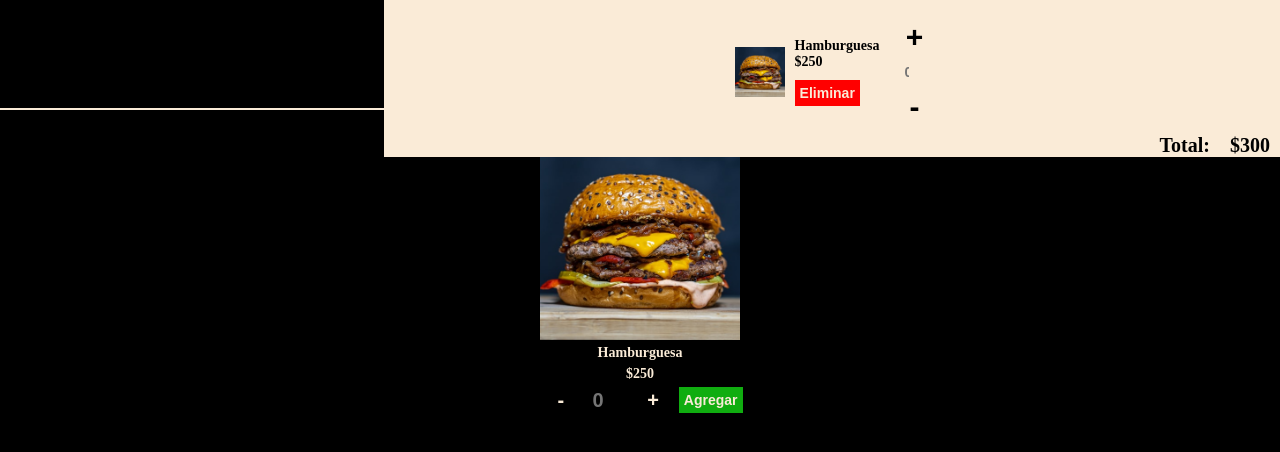
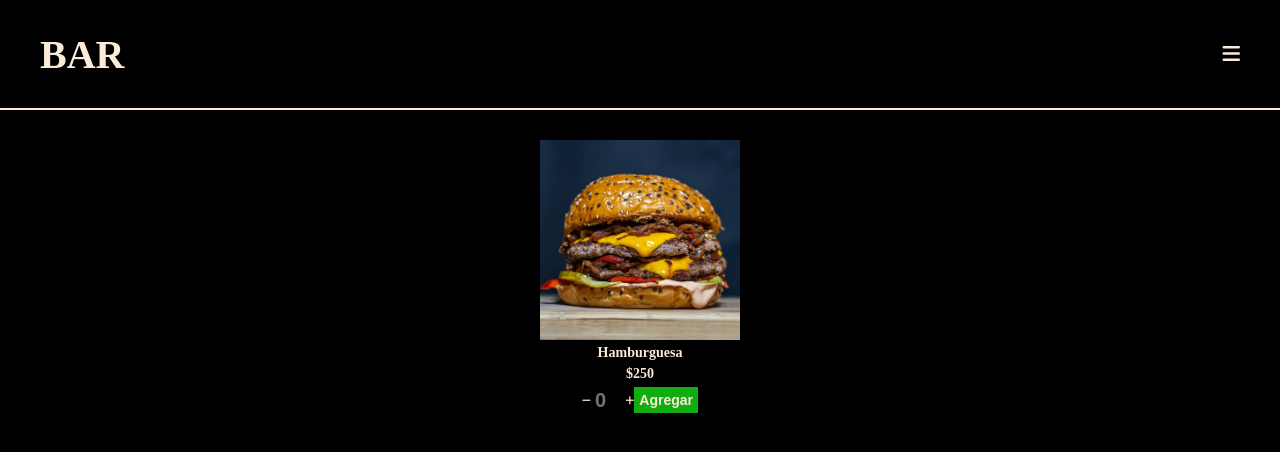
Before and after one commit to joacobruu/MenuBar_Bru, a website: page index.html in a window 1280 px wide. Drawn offline with Linux system fonts and the light colour scheme.

Commit message:
toggle menu

```diff
--- a/index.html
+++ b/index.html
@@ -5,15 +5,15 @@
   <meta http-equiv="X-UA-Compatible" content="IE=edge">
   <meta name="viewport" content="width=device-width, initial-scale=1.0">
   <link rel="stylesheet" href="./css/style.css">
+  <script src="https://kit.fontawesome.com/814e32014e.js"></script>
   <title>Document</title>
 </head>
 <body>
   <header class="header">
     <h1>BAR</h1>
-    <ul>
-      <li class="header_links"><a href="index.html">Menu</a></li>
-      <li class="header_links"><a href="./pages/pedido.html">Pedido</a></li>
-    </ul>
+    <label for="" id="open" onclick="togglePedidos('.pedido_container')">
+      <i class="fas fa-bars"></i>
+    </label>
   </header>
 
   <section class="menu_container">
@@ -25,9 +25,13 @@
           <p>$250</p>
         </div>
         <div class="comida-cantidad">
-          <button class="cantidad_agregar-btn">-</button>
+          <label for="">
+            <i class="fas fa-minus"></i>
+          </label>
           <input type="number" class="cantidad_cantidad" placeholder="0" readonly>
-          <button class="cantidad_agregar-btn">+</button>
+          <label for="">
+            <i class="fas fa-plus"></i>
+          </label>
           <button class="agregar-btn">Agregar</button>
         </div>
       </div>
@@ -35,6 +39,9 @@
   </section>
 
   <section class="pedido_container">
+    <label for="" id="close" onclick="togglePedidos('.pedido_container')">
+      <i class="fas fa-times"></i>
+    </label>
     <article class="pedido-item_container">
       <div class="item">
         <div class="item-img"><img src="img/hamburguesa.jpg" alt="Hamburguesa"></div>
@@ -44,9 +51,13 @@
           <button class="eliminar-btn">Eliminar</button>
         </div>
         <div class="item-cantidad">
-          <button class="item-cantidad_agregar-btn">+</button>
+          <label for="">
+            <i class="fas fa-chevron-up"></i>
+          </label>
           <input type="number" class="item-cantidad_cantidad" placeholder="0" readonly>
-          <button class="item-cantidad_agregar-btn">-</button>
+          <label for="">
+            <i class="fas fa-chevron-down"></i>
+          </label>
         </div>
       </div>
     </article>
@@ -55,5 +66,19 @@
       <p>$300</p>
     </article>
   </section>
+
+  <script>
+    const btn = document.querySelector('#icon');
+    const close = document.querySelector('#close');
+
+    const togglePedidos = (id) => {
+      const e = document.querySelector(id);
+      if(e.style.display == 'none') {
+        e.style.display = 'flex';
+      } else {
+        e.style.display = 'none';
+      };
+    };
+  </script>
 </body>
 </html>
--- a/scss/style.scss
+++ b/scss/style.scss
@@ -17,8 +17,8 @@ a, li {
 /*HEADER*/
 .header {
   display: flex;
-  flex-direction: column;
   align-items: center;
+  justify-content: space-between;
   height: 11rem;
   margin-bottom: 2rem;
   border-bottom: 2px solid antiquewhite;
@@ -26,16 +26,13 @@ a, li {
   h1 {
     text-align: center;
     font-size: 4rem;
-    margin: 1rem 0;
+    margin-left: 4rem;
   }
 
-  .header_links {
-    display: inline-block;
-    margin: 0 1.6rem;
-
-    a {
-      font-size: 1.6rem;
-    }
+  i {
+    font-size: 2rem;
+    margin-right: 4rem;
+    cursor: pointer;
   }
 }
 
@@ -80,14 +77,6 @@ a, li {
         align-items: center;
         justify-content: center;
 
-        .cantidad_agregar-btn {
-          margin: 0 2rem;
-          font-size: 2rem;
-          font-weight: 900;
-          background-color: transparent;
-          border: none;
-        }
-
         input {
           width: 10%;
           text-align: center;
@@ -113,14 +102,13 @@ a, li {
 
 /*PEDIDO*/
 .pedido_container {
-  position: absolute;
+  position: fixed;
   right: 0;
   top: 0;
   width: 70%;
-  display: flex;
+  height: 100vh;
+  display: none;
   flex-direction: column;
-  align-items: center;
-  justify-content: center;
   background-color: antiquewhite;
 
   .pedido-item_container {
@@ -179,16 +167,6 @@ a, li {
         width: 3rem;
         background-color: transparent;
 
-        .item-cantidad_agregar-btn {
-          font-size: 3rem;
-          font-weight: bold;
-          text-align: center;
-          margin: 1rem 0;
-          background-color: transparent;
-          border: none;
-          color: black;
-        }
-
         .item-cantidad_cantidad {
           width: 2rem;
           text-align: center;
@@ -206,7 +184,6 @@ a, li {
     display: flex;
     justify-content: flex-end;
     width: 100%;
-    margin: 0 2rem;
     background-color: transparent;
 
     p {
@@ -217,4 +194,16 @@ a, li {
       background-color: transparent;
     }
   }
+
+  label {
+    background-color: transparent;
+    cursor: pointer;
+
+    i {
+      font-size: 3rem;
+      background-color: transparent;
+      color: black;
+      margin: 1rem 1rem;
+    }
+  }
 }
```
Also changed, not shown: css/style.css.
